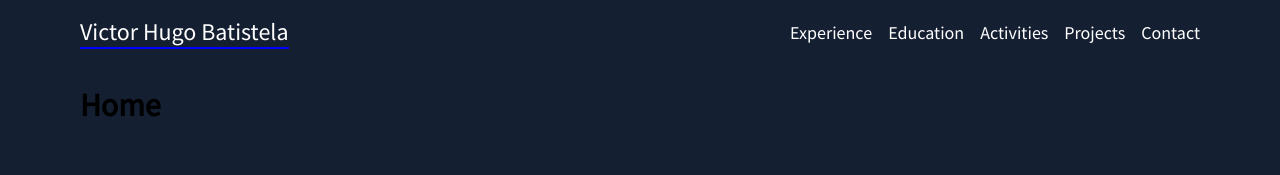
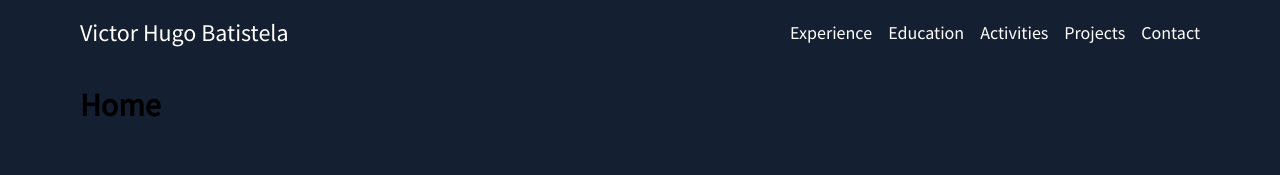
Before and after one commit to bavichugo/bavichugo-website, a React (Create React App) app: page / in a window 1280 px wide. Shown: the top 175 px of the page. Built offline with nearby package versions, Linux system fonts and the light colour scheme.

Commit message:
Add nav link highlight

```diff
--- a/src/components/layout/NavBar.js
+++ b/src/components/layout/NavBar.js
@@ -1,4 +1,4 @@
-import { NavLink } from "react-router-dom";
+import { NavLink, Link } from "react-router-dom";
 import { useState } from "react";
 import MainCenteredLayout from "./MainCenteredLayout";
 import "./NavBar.scss";
@@ -9,13 +9,18 @@ const NavBar = () => {
   return (
     <nav className="nav-bar__main-container">
       <MainCenteredLayout className="nav-bar__main-centered-container nav-bar__link-style">
-        <NavLink to="/" className="nav-bar__my-name">Victor Hugo Batistela</NavLink>
+        <Link
+          to="/"
+          className="nav-bar__my-name"
+        >
+          Victor Hugo Batistela
+        </Link>
         <ul className="nav-bar__main-inner-container">
-          <NavLink to="experience" activeClassName="active">Experience</NavLink>
-          <NavLink to="education" activeClassName="active">Education</NavLink>
-          <NavLink to="activities" activeClassName="active">Activities</NavLink>
-          <NavLink to="projects" activeClassName="active">Projects</NavLink>
-          <NavLink to="contact" activeClassName="active">Contact</NavLink>
+          <NavLink to="experience">Experience</NavLink>
+          <NavLink to="education">Education</NavLink>
+          <NavLink to="activities">Activities</NavLink>
+          <NavLink to="projects">Projects</NavLink>
+          <NavLink to="contact">Contact</NavLink>
         </ul>
       </MainCenteredLayout>
     </nav>
--- a/src/components/layout/NavBar.scss
+++ b/src/components/layout/NavBar.scss
@@ -1,3 +1,5 @@
+@import '../../constants.scss';
+
 .nav-bar__main-container {
     height: 4rem;
     display: flex;
@@ -21,16 +23,15 @@
     padding-bottom: 0.5rem;
 
     &:hover {
-        border-bottom: 2px solid blue;
+        border-bottom: 3px solid $blue-light;
     }
+}
+
+.active {
+    border-bottom: 3px solid $blue-light;
 }
 
 .nav-bar__my-name {
     font-size: x-large;
     white-space: nowrap;
 }
-
-.active {
-    border-bottom: 2px solid blue;
-    color: red;
-}
--- a/src/constants.scss
+++ b/src/constants.scss
@@ -1,2 +1,3 @@
 // Colors
-$blue-background: #151f32;
+$blue-dark: #151f32;
+$blue-light: #338AF1;
--- a/src/index.scss
+++ b/src/index.scss
@@ -3,11 +3,11 @@
 
 html, body {
   margin: 0;
-  background-color: $blue-background;
+  background-color: $blue-dark;
   font-family: 'Source Sans Pro', sans-serif;
   font-size: 1rem;
 }
 
 body {
-  // box-sizing: border-box;
+  box-sizing: border-box;
 }
```
